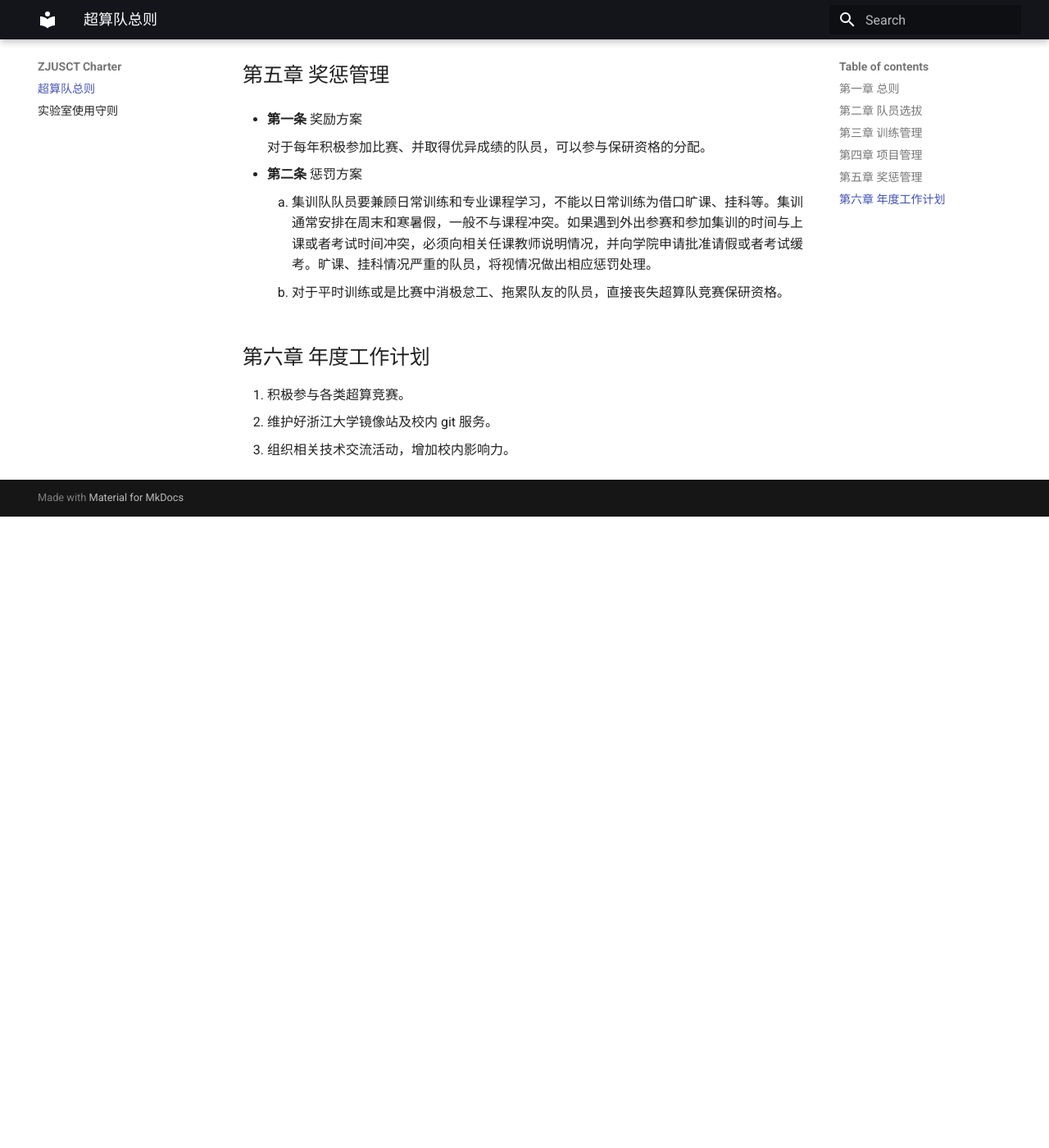
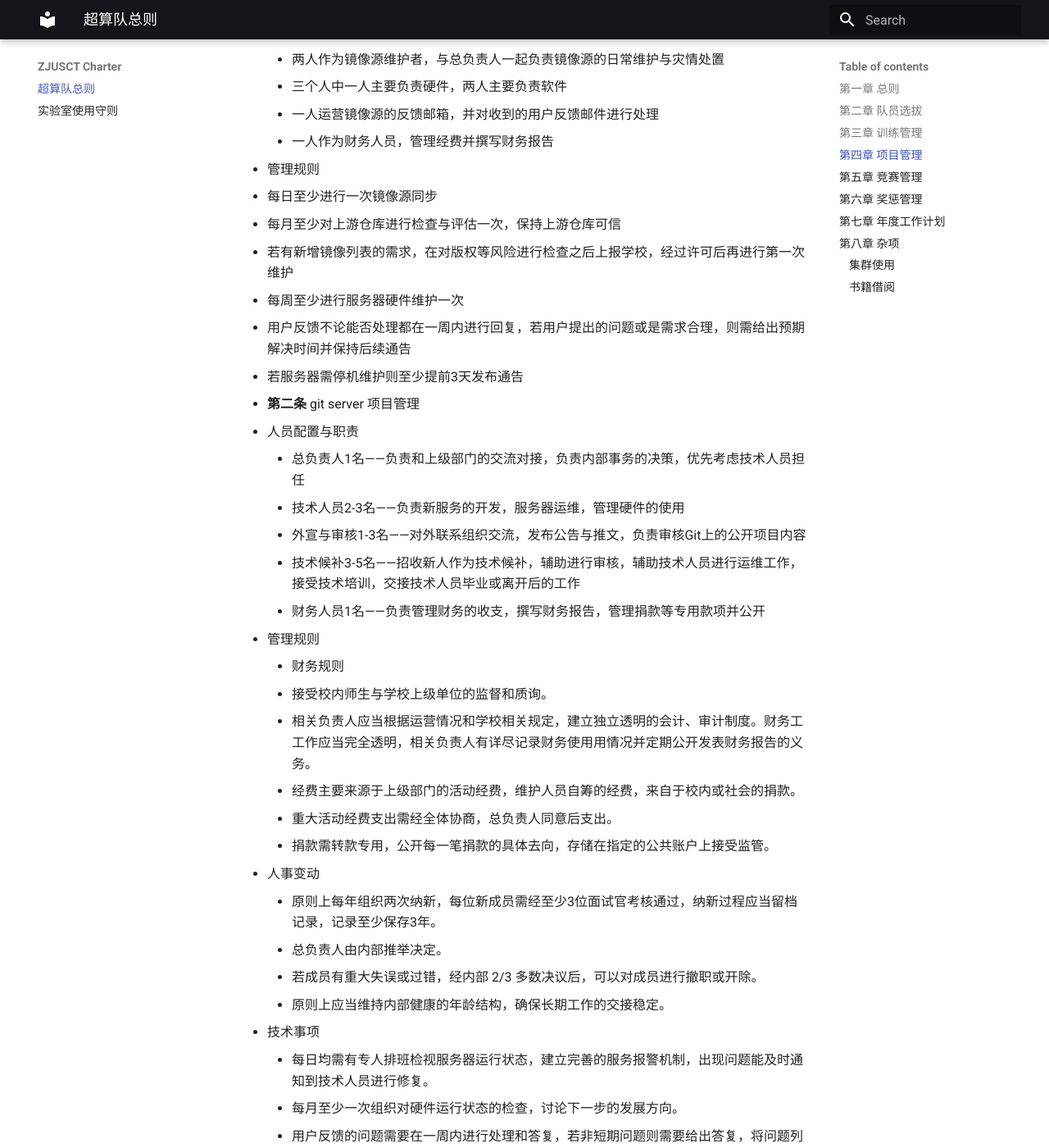
Before and after one commit to ZJUSCT/charter, an MkDocs documentation site: the page built from docs/index.md, in a window 1280 px wide and 1400 px high, scrolled down 940 px. Shown: the whole window at 82% size. Built offline with MkDocs 1.6.1 and Material for MkDocs 9.7.7, drawn with Linux system fonts in a browser that asks for light colours; before the commit the page ends 1570 px from its top, so only the background shows below that; some of the changed text lies outside the part shown.

Commit message:
增加了git和mirror的章程

```diff
--- a/docs/index.md
+++ b/docs/index.md
@@ -24,10 +24,68 @@
 ## 第四章 项目管理
 
  - **第一条** mirrors 项目管理
+   - 人员配置与职责
+      - 一人作为总负责人
+      - 两人作为镜像源维护者，与总负责人一起负责镜像源的日常维护与灾情处置
+      - 三个人中一人主要负责硬件，两人主要负责软件
+      - 一人运营镜像源的反馈邮箱，并对收到的用户反馈邮件进行处理
+      - 一人作为财务人员，管理经费并撰写财务报告
+   - 管理规则
+   - 每日至少进行一次镜像源同步
+   - 每月至少对上游仓库进行检查与评估一次，保持上游仓库可信
+   - 若有新增镜像列表的需求，在对版权等风险进行检查之后上报学校，经过许可后再进行第一次维护
+   - 每周至少进行服务器硬件维护一次
+   - 用户反馈不论能否处理都在一周内进行回复，若用户提出的问题或是需求合理，则需给出预期解决时间并保持后续通告
+   - 若服务器需停机维护则至少提前3天发布通告
 
  - **第二条** git server 项目管理
+   - 人员配置与职责
+      - 总负责人1名——负责和上级部门的交流对接，负责内部事务的决策，优先考虑技术人员担任
+      - 技术人员2-3名——负责新服务的开发，服务器运维，管理硬件的使用
+      - 外宣与审核1-3名——对外联系组织交流，发布公告与推文，负责审核Git上的公开项目内容
+      - 技术候补3-5名——招收新人作为技术候补，辅助进行审核，辅助技术人员进行运维工作，接受技术培训，交接技术人员毕业或离开后的工作
+      - 财务人员1名——负责管理财务的收支，撰写财务报告，管理捐款等专用款项并公开
+   - 管理规则
+      - 财务规则
+      - 接受校内师生与学校上级单位的监督和质询。
+      - 相关负责⼈应当根据运营情况和学校相关规定，建⽴独⽴透明的会计、审计制度。财务⼯工作应当完全透明，相关负责⼈有详尽记录财务使⽤用情况并定期公开发表财务报告的义务。
+      - 经费主要来源于上级部门的活动经费，维护人员自筹的经费，来自于校内或社会的捐款。
+      - 重大活动经费支出需经全体协商，总负责人同意后支出。
+      - 捐款需转款专用，公开每一笔捐款的具体去向，存储在指定的公共账户上接受监管。
+   - 人事变动
+      - 原则上每年组织两次纳新，每位新成员需经至少3位面试官考核通过，纳新过程应当留档记录，记录至少保存3年。
+      - 总负责人由内部推举决定。
+      - 若成员有重大失误或过错，经内部 2/3 多数决议后，可以对成员进行撤职或开除。
+      - 原则上应当维持内部健康的年龄结构，确保长期工作的交接稳定。
+   - 技术事项
+      - 每日均需有专人排班检视服务器运行状态，建立完善的服务报警机制，出现问题能及时通知到技术人员进行修复。
+      - 每月至少一次组织对硬件运行状态的检查，讨论下一步的发展方向。
+      - 用户反馈的问题需要在一周内进行处理和答复，若非短期问题则需要给出答复，将问题列入工作日程。
+      - 对高热度高访问量的公开内容进行内容审核，防止出现危险敏感内容，接受用户的举报与监督并及时处理。
+      - 建立用户使用情况的自动监视报警机制，防止用户恶意使用服务器资源造成公共资源的浪费。
+   - 外部事项
+      - 定期组织与校内/友校其它技术社团组织的交流，不定期与社会企业交流，不定期举办公开的技术交流讲座。
 
-## 第五章 奖惩管理
+## 第五章 竞赛管理
+
+- 人员配置与职责
+   - 一人作为总负责人，即超算队队长
+   - 优化方向两人负责，机器学习方向一人，运维方向一人
+   - 各负责人同时承担人才选拔任务
+- 管理规则
+   - 人才选拔
+      - 超算队定期从 mirror 和 git 的技术人员中选出技术出众者参与相关竞赛，进入竞赛方向的人员必须经过单独面试。
+   - 内部培训
+      - 选入参与竞赛的队员需按时参与内训，并每周提交周报对学习进步进行汇报。
+   - 内部权益
+      - 选入参与竞赛的队员拥有使用队内超算机器的资格。
+      - 每年竞赛最突出的三名队员享有竞赛保研资格。
+   - 考核机制
+      - 对于长期缺席内训或不进行汇报的队员，将失去参与竞赛资格
+      - 在竞赛中长期划水拖累队友的队员，失去参赛资格
+      - 各负责人应每季度对参赛队员进行考核，发现上述两点的队员应及时剔除，并免去相关权益。
+
+## 第六章 奖惩管理
 
  - **第一条** 奖励方案
 
@@ -38,8 +96,14 @@
     1. 集训队队员要兼顾日常训练和专业课程学习，不能以日常训练为借口旷课、挂科等。集训通常安排在周末和寒暑假，一般不与课程冲突。如果遇到外出参赛和参加集训的时间与上课或者考试时间冲突，必须向相关任课教师说明情况，并向学院申请批准请假或者考试缓考。旷课、挂科情况严重的队员，将视情况做出相应惩罚处理。
     2. 对于平时训练或是比赛中消极怠工、拖累队友的队员，直接丧失超算队竞赛保研资格。
 
-## 第六章 年度工作计划
+## 第七章 年度工作计划
 
 1. 积极参与各类超算竞赛。
 2. 维护好浙江大学镜像站及校内 git 服务。
 3. 组织相关技术交流活动，增加校内影响力。
+
+## 第八章 杂项
+
+### 集群使用
+
+### 书籍借阅
```
